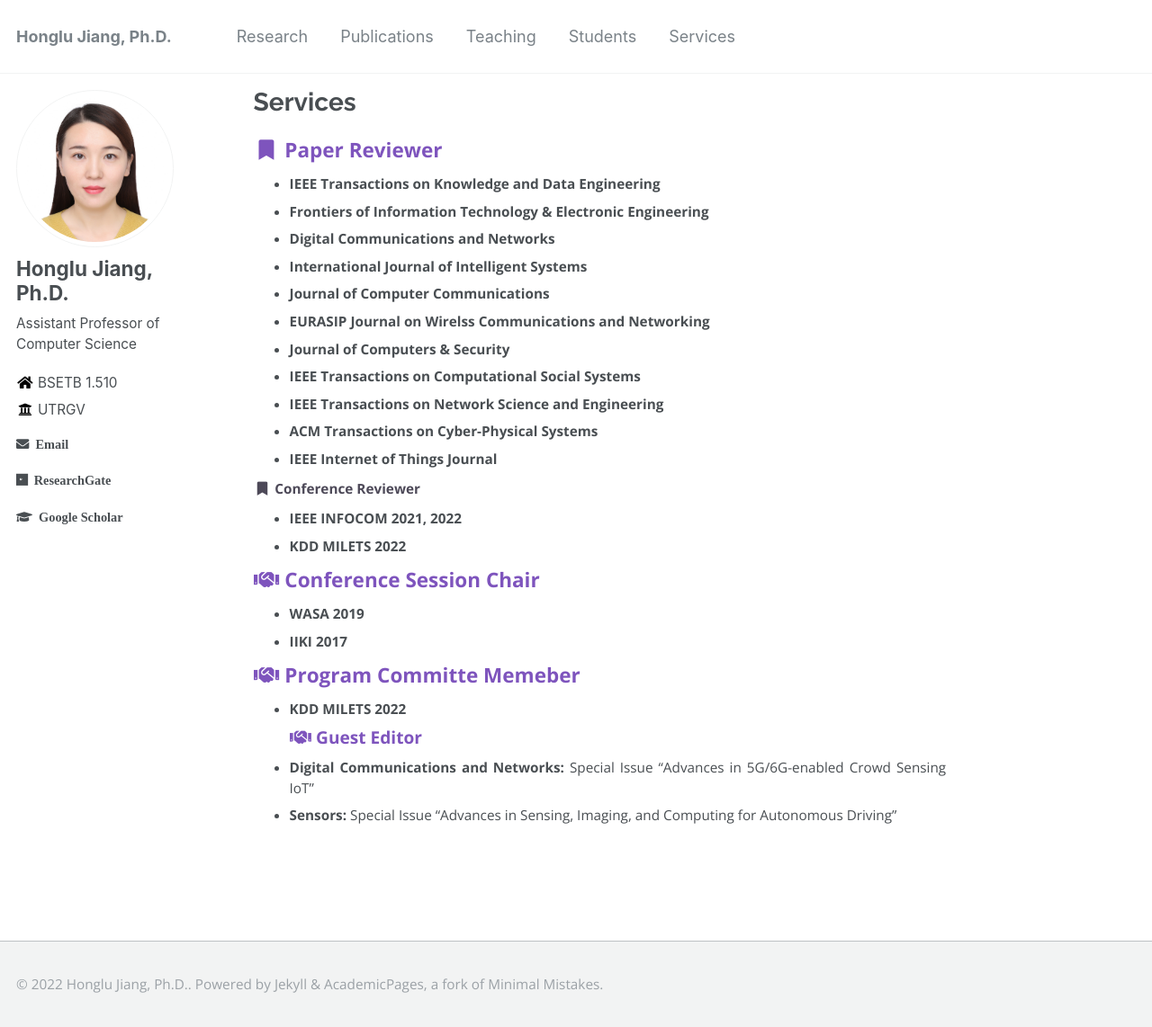
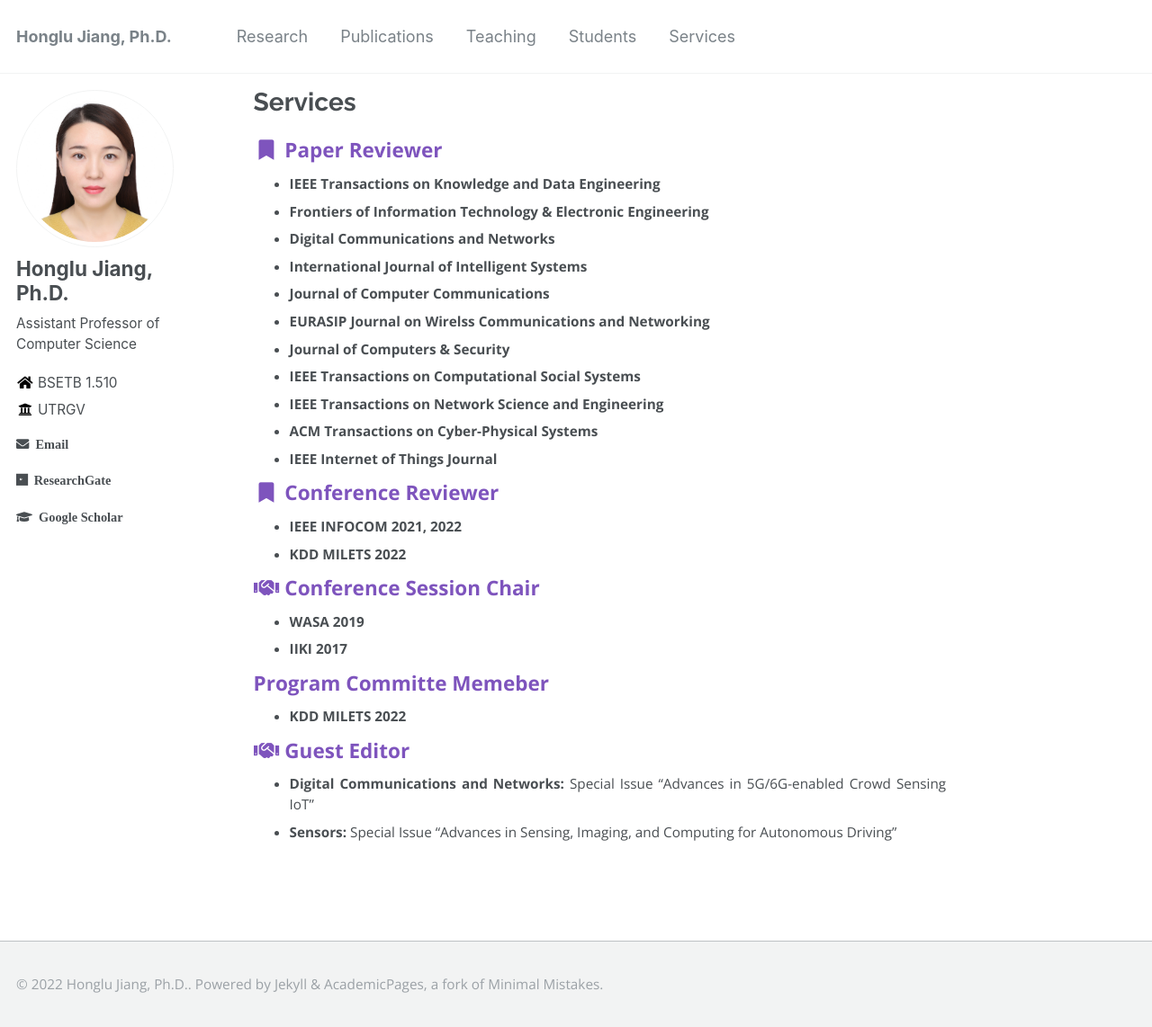
Before and after one commit to hljiang0720/hljiang.github.io, a Jekyll site: the page built from _pages/professional.md, in a window 1280 px wide and 1142 px high. Shown: the whole window at 90% size. Built offline with Jekyll 4.4.1, drawn with Linux system fonts in a browser that asks for light colours.

Commit message:
Update professional.md

```diff
--- a/_pages/professional.md
+++ b/_pages/professional.md
@@ -20,7 +20,7 @@ author_profile: true
   * **IEEE Internet of Things Journal**
 
 
-## <i class="fa fa-fw fa-bookmark" aria-hidden="true"></i> Conference Reviewer
+### <i class="fa fa-fw fa-bookmark" aria-hidden="true"></i> Conference Reviewer
   * **IEEE INFOCOM 2021, 2022**
   * **KDD MILETS 2022**
 
@@ -28,11 +28,11 @@ author_profile: true
   * **WASA 2019**
   * **IIKI 2017**
 
-### <i class="fa fa-fw fa-handshake" aria-hidden="true"></i> Program Committe Memeber
+### <i class="fa-solid fa-comment-check" aria-hidden="true"></i> Program Committe Memeber
 
   * **KDD MILETS 2022**
+
 ### <i class="fa fa-fw fa-handshake" aria-hidden="true"></i> Guest Editor
-
 
   * **Digital Communications and Networks:** Special Issue "Advances in 5G/6G-enabled Crowd Sensing IoT"
   * **Sensors:** Special Issue "Advances in Sensing, Imaging, and Computing for Autonomous Driving"
```
